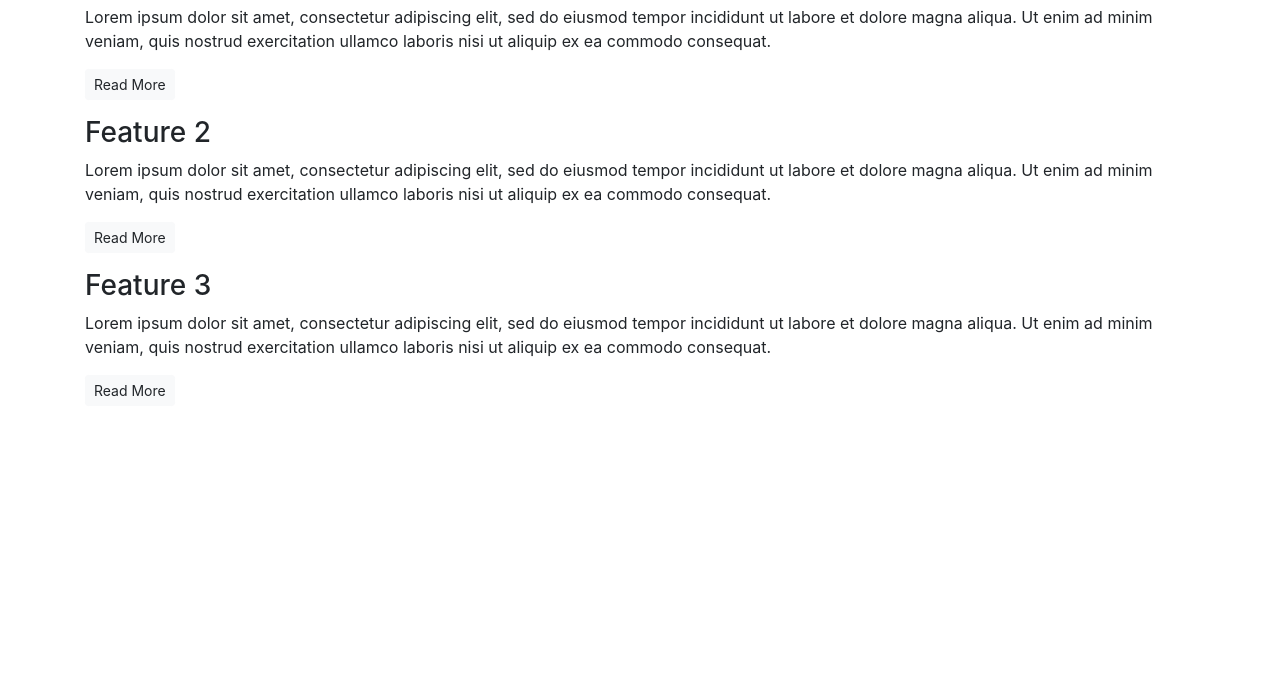
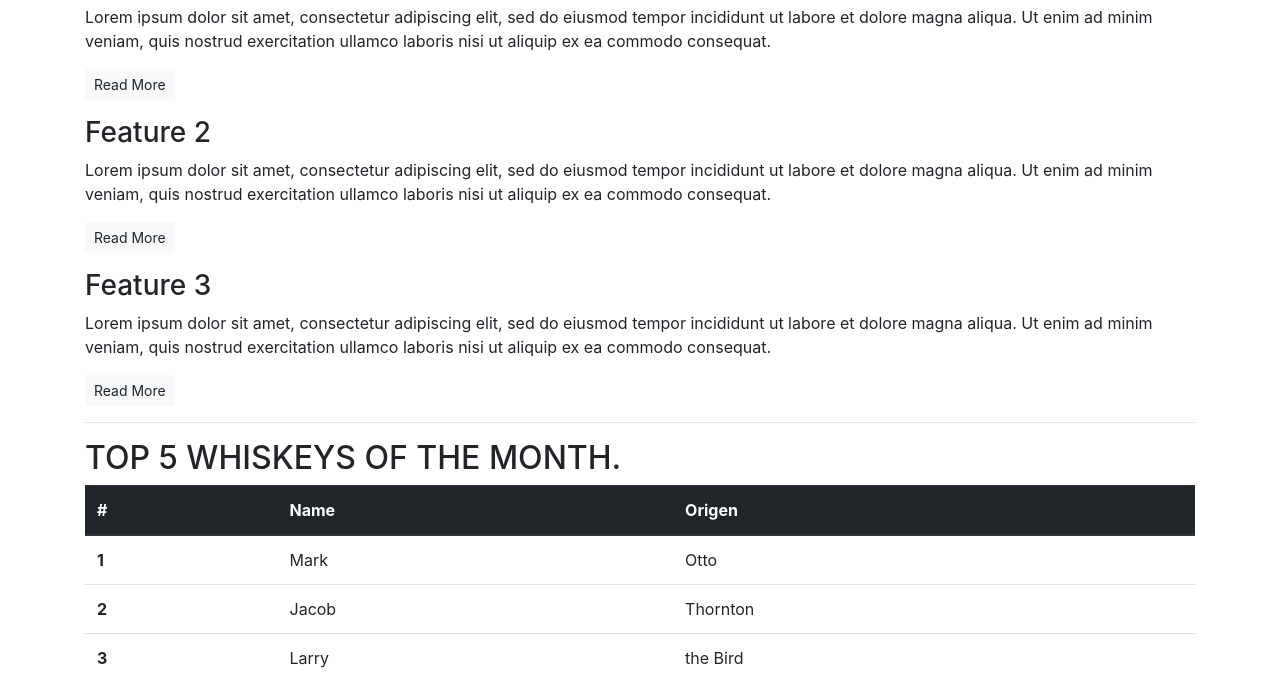
Before and after one commit to juanchitopimo/bootstrap-2, a plain HTML site: page index.html in a window 1280 px wide. Shown: the part 529-1227 px from the top of the page. Before the commit the page ends 951 px from the top, so only its background shows below. Drawn offline with nearby package versions, Linux system fonts and the light colour scheme.

Commit message:
added a table with 2 columns

```diff
--- a/index.html
+++ b/index.html
@@ -1,4 +1,3 @@
-
 <!DOCTYPE html>
 <html lang="en-us">
 
@@ -14,9 +13,11 @@
         <!-- Callout -->
         <section class="callout">
             <h1>The finest whiskeys delivered to your doorstep.</h1>
-            <p class="lead">Sign up today to start receiving the world's best whiskeys every month. <s>€19.99</s> <strong><mark>First one is free!</mark></strong></p>
+            <p class="lead">Sign up today to start receiving the world's best whiskeys every month. <s>€19.99</s>
+                <strong><mark>First one is free!</mark></strong></p>
             <p><button class="btn btn-lg btn-success">Sign Up!</button></p>
-            <p class="text-muted"><small>You must be over 18 to sign up to our service. Please drink responsibly.</small></p>
+            <p class="text-muted"><small>You must be over 18 to sign up to our service. Please drink
+                    responsibly.</small></p>
         </section>
         <!-- /.callout -->
         <hr>
@@ -41,21 +42,67 @@
             <h2 class="text-uppercase">Features:</h2>
             <div class="feature">
                 <h3>Feature 1</h3>
-                <p>Lorem ipsum dolor sit amet, consectetur adipiscing elit, sed do eiusmod tempor incididunt ut labore et dolore magna aliqua. Ut enim ad minim veniam, quis nostrud exercitation ullamco laboris nisi ut aliquip ex ea commodo consequat.</p>
+                <p>Lorem ipsum dolor sit amet, consectetur adipiscing elit, sed do eiusmod tempor incididunt ut labore
+                    et dolore magna aliqua. Ut enim ad minim veniam, quis nostrud exercitation ullamco laboris nisi ut
+                    aliquip ex ea commodo consequat.</p>
                 <p><a class="btn btn-sm btn-light" href="">Read More</a></p>
             </div>
             <div class="feature">
                 <h3>Feature 2</h3>
-                <p>Lorem ipsum dolor sit amet, consectetur adipiscing elit, sed do eiusmod tempor incididunt ut labore et dolore magna aliqua. Ut enim ad minim veniam, quis nostrud exercitation ullamco laboris nisi ut aliquip ex ea commodo consequat.</p>
+                <p>Lorem ipsum dolor sit amet, consectetur adipiscing elit, sed do eiusmod tempor incididunt ut labore
+                    et dolore magna aliqua. Ut enim ad minim veniam, quis nostrud exercitation ullamco laboris nisi ut
+                    aliquip ex ea commodo consequat.</p>
                 <p><a class="btn btn-sm btn-light" href="">Read More</a></p>
             </div>
             <div class="feature">
                 <h3>Feature 3</h3>
-                <p>Lorem ipsum dolor sit amet, consectetur adipiscing elit, sed do eiusmod tempor incididunt ut labore et dolore magna aliqua. Ut enim ad minim veniam, quis nostrud exercitation ullamco laboris nisi ut aliquip ex ea commodo consequat.</p>
+                <p>Lorem ipsum dolor sit amet, consectetur adipiscing elit, sed do eiusmod tempor incididunt ut labore
+                    et dolore magna aliqua. Ut enim ad minim veniam, quis nostrud exercitation ullamco laboris nisi ut
+                    aliquip ex ea commodo consequat.</p>
                 <p><a class="btn btn-sm btn-light" href="">Read More</a></p>
             </div>
         </section>
         <!-- /.features -->
+
+        <!-- /.favorites -->
+        <hr>
+        <section class="favorites">
+            <h2 class="text-uppercase"> Top 5 whiskeys of the month.</h2>
+            <div class="favorites">
+
+                <table class="table">
+                    <thead class="thead-dark">
+                        <tr>
+                            <th scope="col">#</th>
+                            <th scope="col">Name</th>
+                            <th scope="col">Origen</th>
+
+                        </tr>
+                    </thead>
+                    <tbody>
+                        <tr>
+                            <th scope="row">1</th>
+                            <td>Mark</td>
+                            <td>Otto</td>
+
+                        </tr>
+                        <tr>
+                            <th scope="row">2</th>
+                            <td>Jacob</td>
+                            <td>Thornton</td>
+                        </tr>
+                        <tr>
+                            <th scope="row">3</th>
+                            <td>Larry</td>
+                            <td>the Bird</td>
+                        </tr>
+                    </tbody>
+                </table>
+
+            </div>
+        </section>
+
+
     </article>
 </body>
 
```
